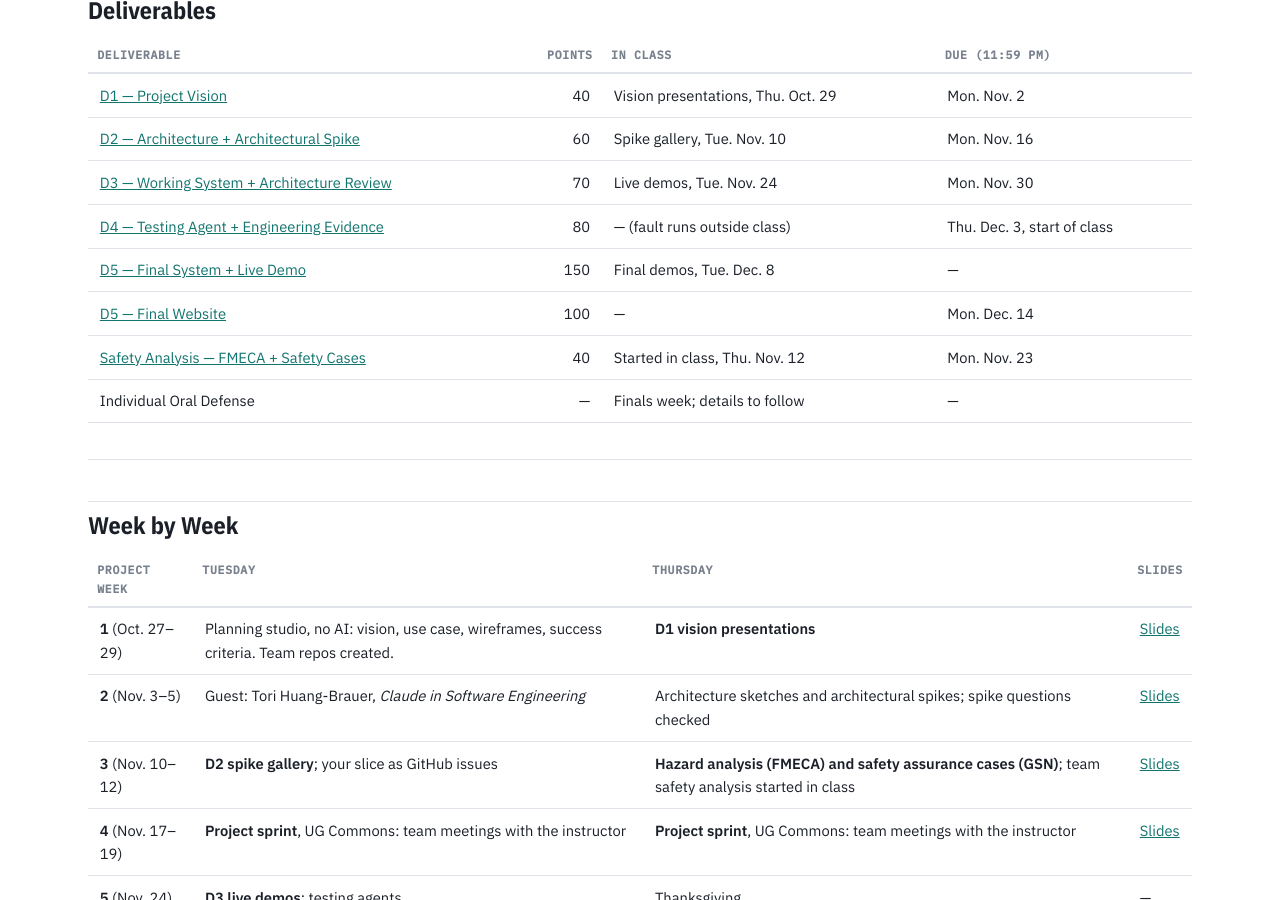
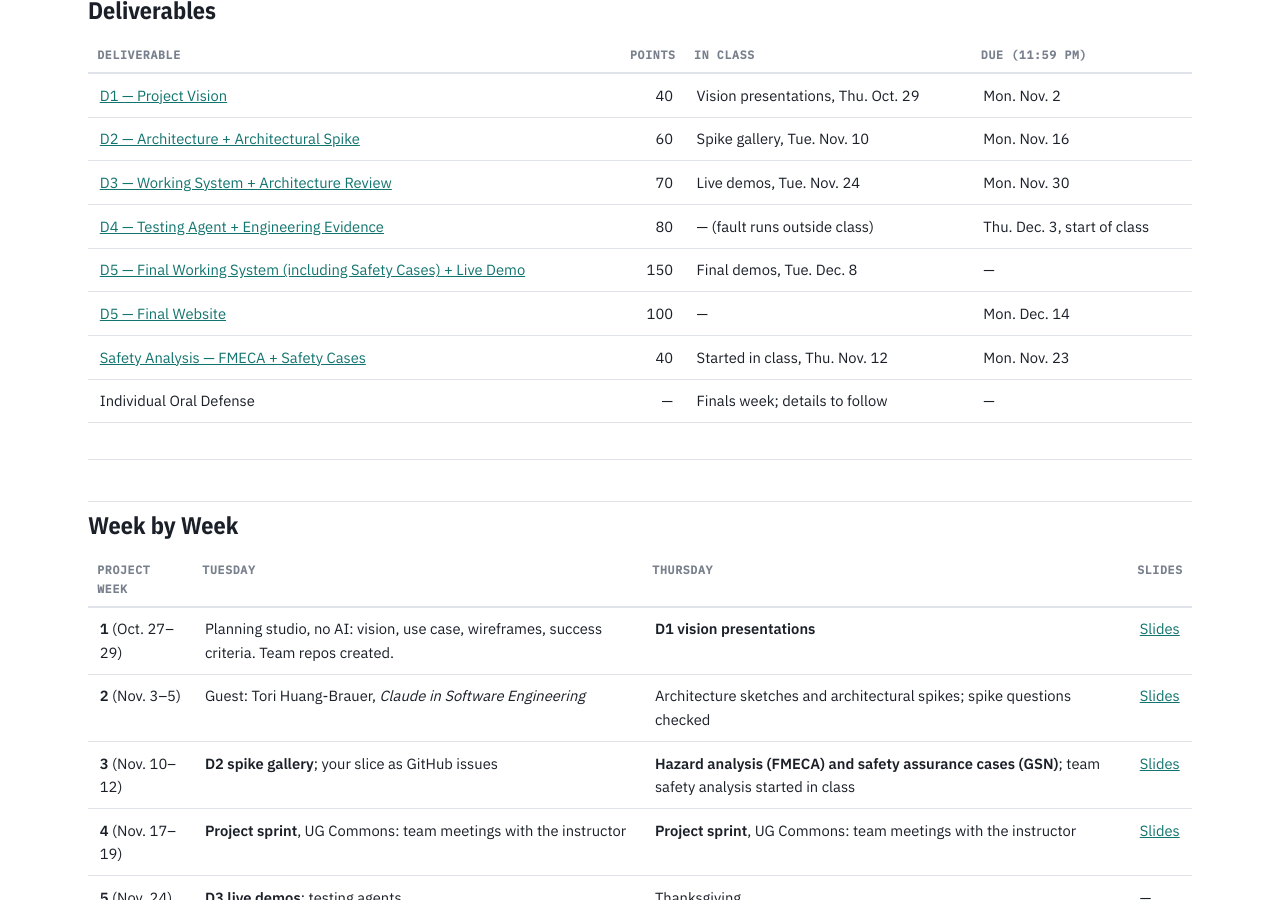
Before and after one commit to JaneClelandHuang/uav-native-ai, a Jekyll site: the page built from project/index.md, in a window 1280 px wide and 900 px high, scrolled down 653 px. Built offline with Jekyll 4.4.1, drawn with Linux system fonts in a browser that asks for light colours.

Commit message:
Project page: D5 is the Final Working System (including Safety Cases) + Live Demo
Co-Authored-By: Claude Opus 5.5 <noreply@anthropic.com>

```diff
--- a/project/index.md
+++ b/project/index.md
@@ -36,7 +36,7 @@ no direct commits to `main`.
 | [D2 — Architecture + Architectural Spike](d2.md) | 60 | Spike gallery, Tue. Nov. 10 | Mon. Nov. 16 |
 | [D3 — Working System + Architecture Review](d3.md) | 70 | Live demos, Tue. Nov. 24 | Mon. Nov. 30 |
 | [D4 — Testing Agent + Engineering Evidence](d4.md) | 80 | — (fault runs outside class) | Thu. Dec. 3, start of class |
-| [D5 — Final System + Live Demo](d5.md) | 150 | Final demos, Tue. Dec. 8 | — |
+| [D5 — Final Working System (including Safety Cases) + Live Demo](d5.md) | 150 | Final demos, Tue. Dec. 8 | — |
 | [D5 — Final Website](d5.md) | 100 | — | Mon. Dec. 14 |
 | [Safety Analysis — FMECA + Safety Cases](safety.md) | 40 | Started in class, Thu. Nov. 12 | Mon. Nov. 23 |
 | Individual Oral Defense | — | Finals week; details to follow | — |
```
